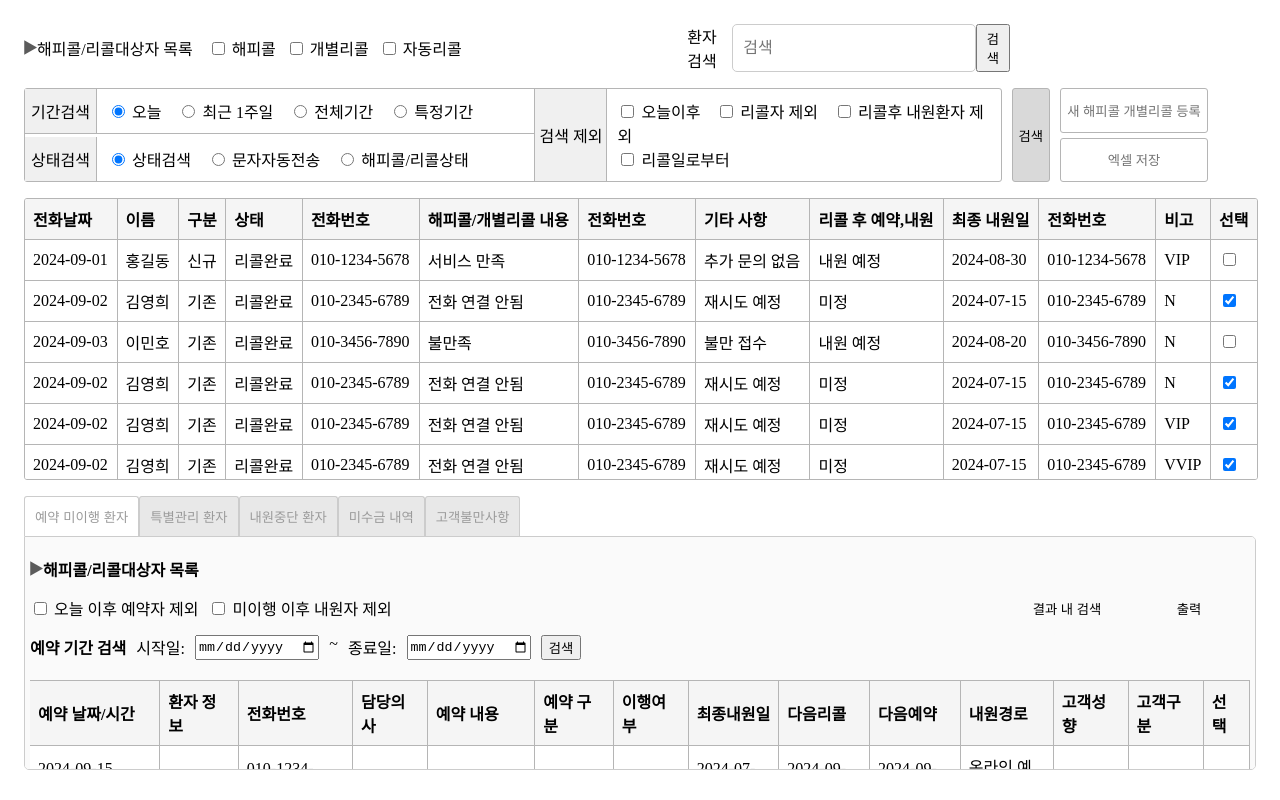
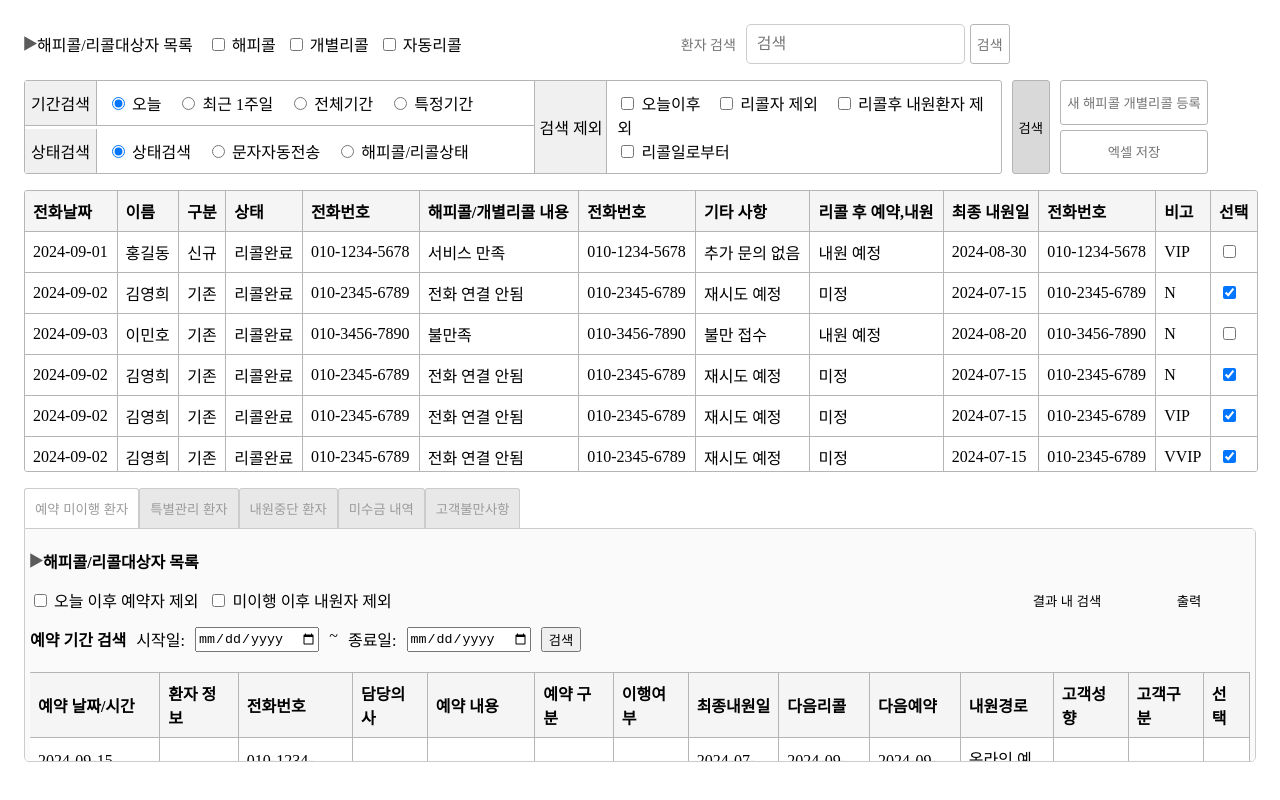
Before and after one commit to hyo-4/biom, a Vue app: page /#/client in a window 1280 px wide. Built offline with nearby package versions, Linux system fonts and the light colour scheme.

Commit message:
feat: 변수 & 주석 추가

```diff
--- a/src/views/Client/ClientPage.vue
+++ b/src/views/Client/ClientPage.vue
@@ -12,14 +12,23 @@
               <label for="name" class="client-detail-page__form-label"
                 >이름</label
               >
-              <input class="client-detail-page__input" type="text" />
-              <button>C</button>
+              <input
+                class="client-detail-page__input"
+                type="text"
+                v-model="clientInfo.name"
+                :placeholder="clientInfo.name"
+              />
+              <button @click="handleBtnClick">C</button>
             </div>
             <div class="client-detail-page__form-item">
               <label for="chart-number" class="client-detail-page__form-label"
                 >차트번호</label
               >
-              <input class="client-detail-page__input" type="text" />
+              <input
+                class="client-detail-page__input"
+                type="text"
+                :placeholder="clientInfo.chartNumber"
+              />
               <button>변경</button>
             </div>
             <div class="client-detail-page__form-item">
@@ -29,7 +38,7 @@
               <input
                 class="client-detail-page__input"
                 type="text"
-                placeholder="04321"
+                :placeholder="clientInfo.address"
               />
               <button>검색</button>
             </div>
@@ -44,13 +53,13 @@
               <input
                 class="client-detail-page__input"
                 type="text"
-                placeholder="970704"
+                :placeholder="clientInfo.residentNumber1"
               />
               -
               <input
                 class="client-detail-page__input"
                 type="text"
-                placeholder="000000"
+                :placeholder="clientInfo.residentNumber2"
               />
               <button>공단</button>
             </div>
@@ -58,7 +67,12 @@
               <label for="name" class="client-detail-page__form-label"
                 >생년월일</label
               >
-              <input class="client-detail-page__input" type="text" />
+              <input
+                class="client-detail-page__input"
+                type="text"
+                :placeholder="clientInfo.birthdate"
+                v-model="clientInfo.birthdate"
+              />
               <button>양력</button>
               <input type="checkbox" />
               리콜일로부터
@@ -155,7 +169,12 @@
                 <label for="memo" class="client-detail-page_form-label"
                   >환자 메모</label
                 >
-                <textarea type="text" class="client-detail-page__wide-input" />
+                <textarea
+                  type="text"
+                  class="client-detail-page__wide-input"
+                  :placeholder="clientInfo.memo"
+                  v-model="clientInfo.memo"
+                />
               </div>
             </div>
             <div class="client-detail-page__doctor-info">
@@ -210,8 +229,36 @@ import { ref } from 'vue';
 import { RouterLink } from 'vue-router';
 import ProfilePage from '../Menu/ProfilePage.vue';
 
+//인터페이스
+interface ClientInfo {
+  name: string;
+  chartNumber: string;
+  address: string;
+  addressDetail: string;
+  residentNumber1: string;
+  residentNumber2: string;
+  birthdate: string;
+  memo: string;
+}
+
+const clientInfo = ref<ClientInfo>({
+  name: '박민송',
+  chartNumber: '3241',
+  address: '04323',
+  addressDetail:'서울특별시 용산구 한강대로 372 아스테리움 C동 2층(후암동)',
+  residentNumber1: '970704',
+  residentNumber2: '000000',
+  birthdate: '97-07-04',
+  memo: '-메모내용-',
+});
+
+//check Options
 const checkOptions = ['정보제공 동의', '알림톡X', '문자거부'];
 const checkedOptions = ref([]);
+
+const handleBtnClick = () => {
+  console.log(clientInfo.value);
+};
 </script>
 <style lang="scss">
 .client-detail-page {
--- a/src/views/ClientManage/ClientManagePage.vue
+++ b/src/views/ClientManage/ClientManagePage.vue
@@ -13,14 +13,14 @@
         </div>
       </div>
       <div class="client-page__header_right">
-        <div>환자 검색</div>
+        <div class="client-page__text">환자 검색</div>
         <input
           v-model="searchQuery"
           type="text"
           class="menu-page__search-input"
           placeholder="검색"
         />
-        <button @click="performSearch">검색</button>
+        <button class="client-page__btn" @click="performSearch">검색</button>
       </div>
     </div>
     <div class="client-page__top-container">
@@ -193,10 +193,11 @@ const selectedExcludes = ref([]);
 const recallFromCheckbox = ref(false);
 const recallFromDuration = ref('1주');
 
-
+// 테이블 항목 이름
 const tableName = [
     "전화날짜","이름","구분","상태","전화번호","해피콜/개별리콜 내용","전화번호","기타 사항","리콜 후 예약,내원","최종 내원일","전화번호","비고","선택",
 ]
+
 
 export interface ClientData {
   "id": string;
@@ -213,6 +214,7 @@ export interface ClientData {
   "선택": boolean;
 }
 
+//Client 더미데이터
 const clientData: ClientData[] = [
   {
     "id": "1",
@@ -315,6 +317,7 @@ const clientData: ClientData[] = [
 
 
 ];
+// bottom 탭 항목 이름
 const tabs = [
   { name: '예약 미이행 환자' },
   { name: '특별관리 환자' },
@@ -431,6 +434,29 @@ function navigateToDetails(client: any) {
     box-sizing: border-box;
     height: 100%;
   }
+  &__text {
+    display: flex;
+    white-space: nowrap;
+    justify-content: center;
+    text-align: center;
+    align-items: center;
+    padding-right: 10px;
+    box-sizing: border-box;
+    color: #747474;
+    font-size: 14px;
+    font-style: normal;
+    font-weight: 400;
+    line-height: normal;
+  }
+  &__btn {
+    border: 1px solid #B5B5B5;
+    background-color: white;
+    white-space: nowrap;
+    color: #747474;
+    font-size: 14px;
+    margin-left: 5px;
+    border-radius: 3px;
+  }
   &__etc-container {
     padding-left: 10px;
     width: 20%;
```
